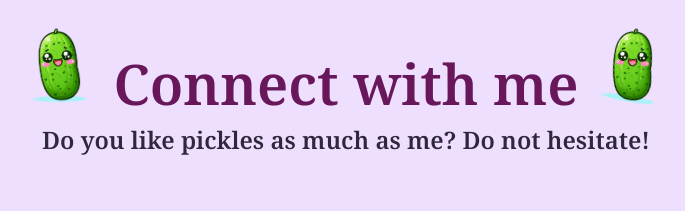
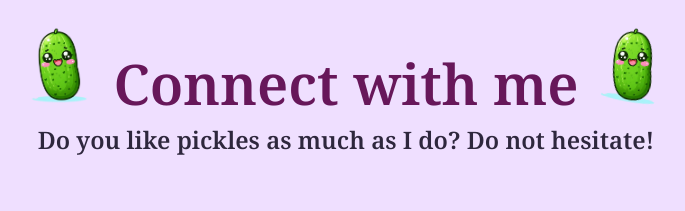
Before and after one commit to alanlasco/dot-dagger, a React (Create React App) app: page / in a window 1280 px wide. Shown: the part 2560-2771 px from the top of the page, without its empty margins (294-979 px from the left). Built offline with nearby package versions, Linux system fonts and the light colour scheme.

Commit message:
minor fixes

```diff
--- a/src/components/Contact.tsx
+++ b/src/components/Contact.tsx
@@ -6,7 +6,7 @@ export const Contact = () => {
     <><div className='contactContainer' id='contact'>
         <div className='textConnect' id='Connect'>
         <img className="pepino" src="pepino.png" alt="Example" /><span className='aboutMariano'> Connect with me </span><img  className="pepino pepinoRotado" src="pepino.png" alt="Example" />
-      <p className='frase'> Do you like pickles as much as me? Do not hesitate! </p>
+      <p className='frase'> Do you like pickles as much as I do? Do not hesitate! </p>
 
       <div className="spinner">
   <img className='imgPepino' src="pepinogiratorio.png" alt="Spinner" />
```
